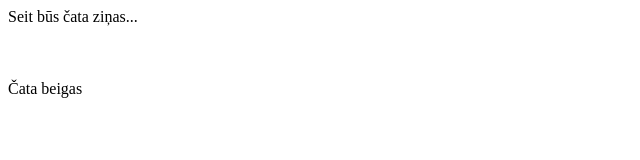
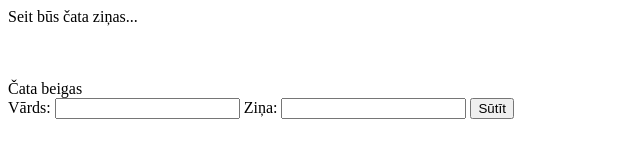
Before and after one commit to TheSmallGoff420/paraugs_cats, a plain HTML site: page index.html in a window 1280 px wide. Shown: the whole page, without its empty margins (0-640 px from the left). Drawn offline with Linux system fonts and the light colour scheme.

Commit message:
Update index.html

```diff
--- a/index.html
+++ b/index.html
@@ -14,6 +14,9 @@
             Čata beigas
 
         </div>
+        Vārds: <input class="vards">
+        Ziņa: <input class="zina">
+        <input type="button" value="Sūtīt" onclick="sutitZinu ()">
 
     </div>
     <script src="script.js"></script>
```
